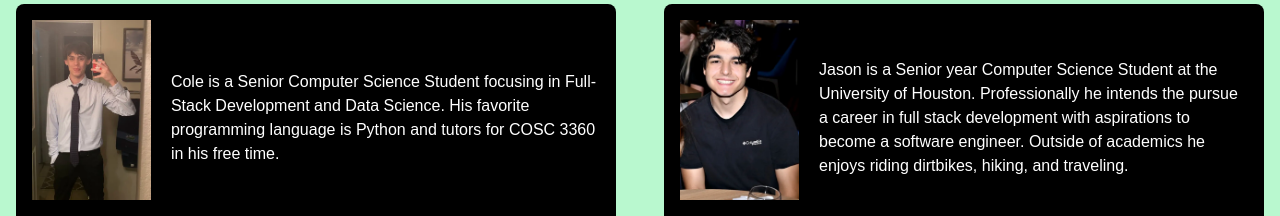
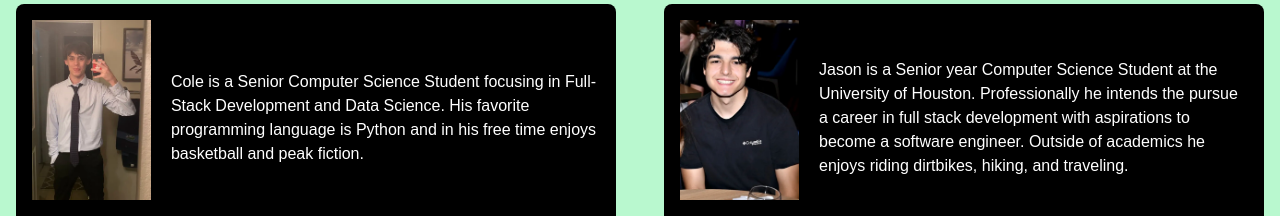
Before and after one commit to Colep39/4353-Project, a Next.js app in the folder frontend/: page /aboutUs in a window 1280 px wide. Shown: the part 120-336 px from the top of the page. Built offline with nearby package versions, Linux system fonts and the light colour scheme.

Commit message:
updated about me with cole info

```diff
--- a/frontend/src/app/aboutUs/page.jsx
+++ b/frontend/src/app/aboutUs/page.jsx
@@ -5,7 +5,7 @@ import PersonCard from '../components/aboutUs/PersonCard';
 const memberInfo = [
   {
     id:1,
-    description: "Cole is a Senior Computer Science Student focusing in Full-Stack Development and Data Science. His favorite programming language is Python and tutors for COSC 3360 in his free time. ",
+    description: "Cole is a Senior Computer Science Student focusing in Full-Stack Development and Data Science. His favorite programming language is Python and in his free time enjoys basketball and peak fiction. ",
     image: "/images/aboutUs/cole-photo.webp",
   },
   {
```
